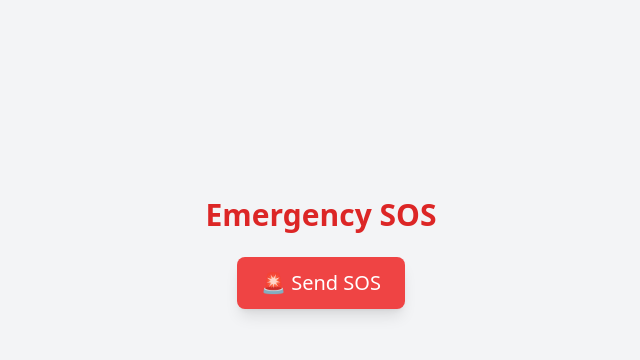
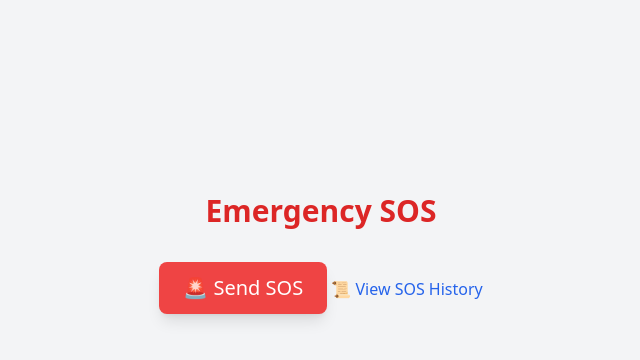
Before and after one commit to KhurramRashid6893/SOS, a Flask app: page / in a window 1280 px wide. Shown: the part 135-495 px from the top of the page, without its empty margins (319-959 px from the left). Run offline with Flask 3, Linux system fonts and the light colour scheme; some libraries are stand-ins or nearby versions.

Commit message:
Update index.html

```diff
--- a/templates/index.html
+++ b/templates/index.html
@@ -14,6 +14,9 @@
     <button id="sos-btn" class="bg-red-500 hover:bg-red-600 text-white text-xl px-6 py-3 rounded-lg shadow-lg transition">
       🚨 Send SOS
     </button>
+    <a href="/history" class="mt-6 inline-block text-blue-600 hover:underline">
+        📜 View SOS History
+      </a>
 
     <p id="status-msg" class="mt-6 text-lg text-gray-700"></p>
   </div>
```
